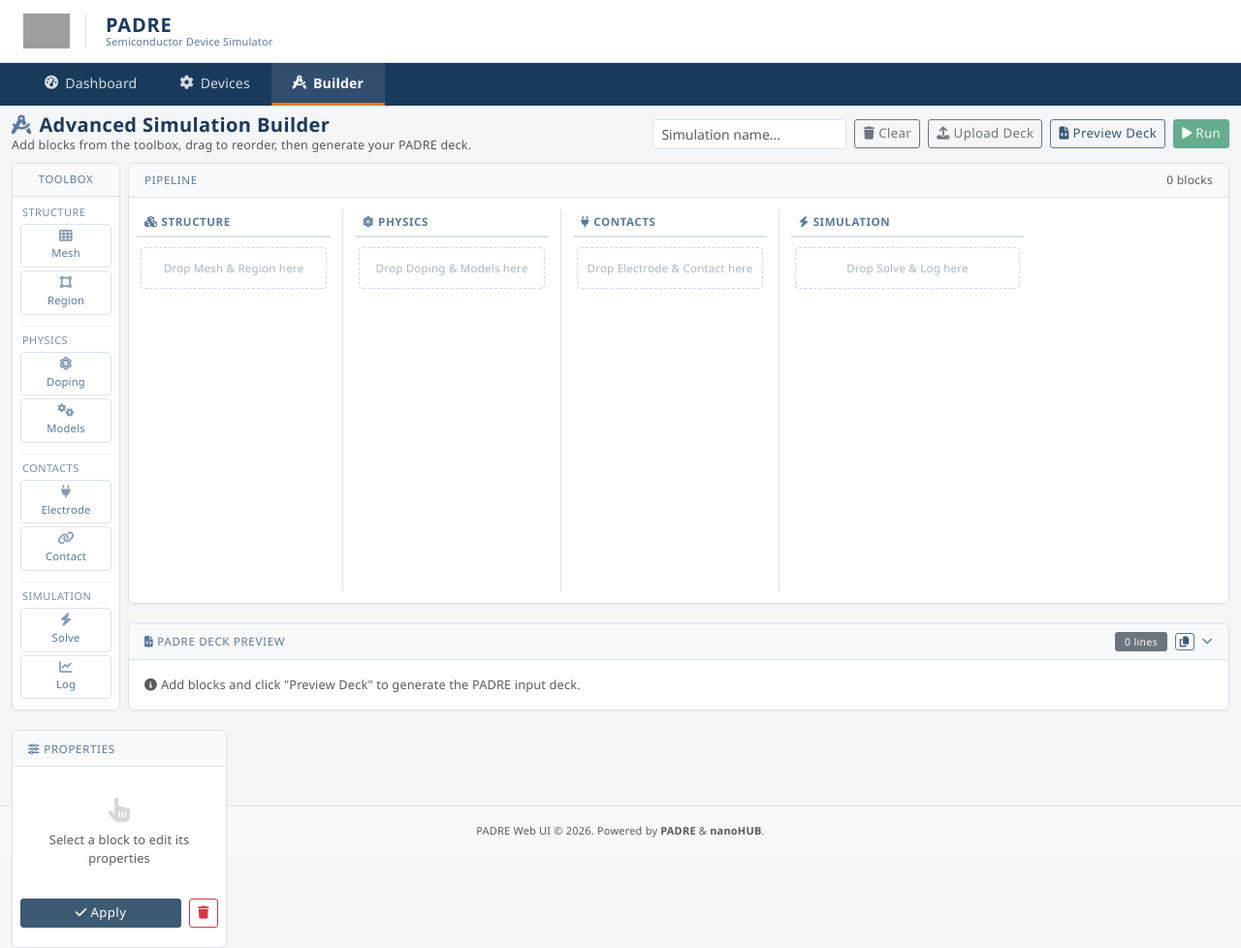
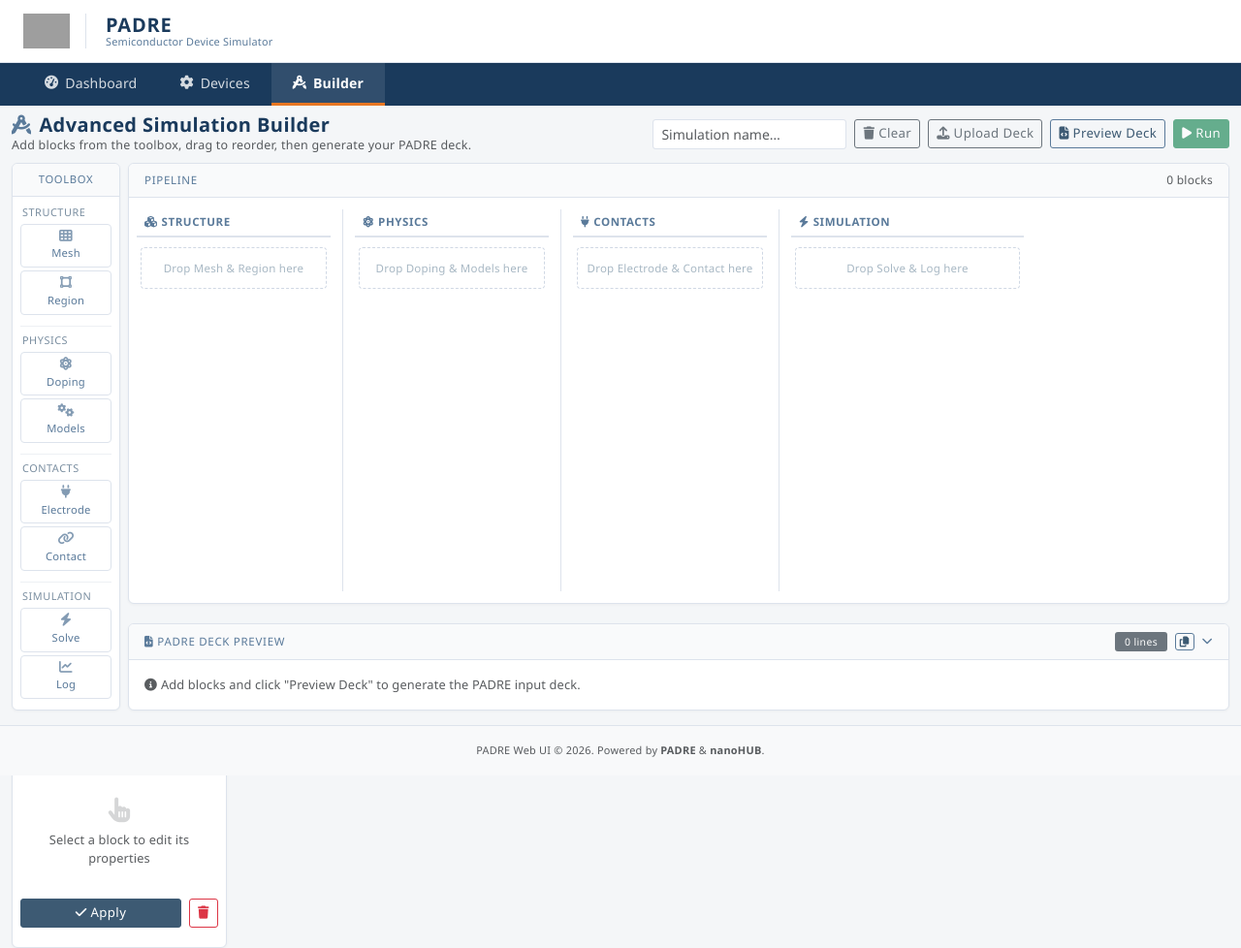
Before and after one commit to denphi/padre-web, a Flask app: page /builder in a window 1280 px wide. Shown: the whole page at 97% size. Run offline with Flask 3, Linux system fonts and the light colour scheme; some libraries are stand-ins or nearby versions; grey boxes are pictures that could not be loaded.

Commit message:
Added new version

```diff
--- a/app/static/css/style.css
+++ b/app/static/css/style.css
@@ -30,13 +30,6 @@
     color: var(--text-primary);
     font-size: 0.9rem;
     letter-spacing: 0.01em;
-    min-height: 100vh;
-    display: flex;
-    flex-direction: column;
-}
-
-.container-fluid {
-    flex: 1;
 }
 
 /* ── Brand header ──────────────────────────────────────── */
@@ -370,8 +363,13 @@
 
 /* ── Footer ─────────────────────────────────────────────── */
 .footer {
-    margin-top: auto;
+    position: fixed;
+    bottom: 0;
+    left: 0;
+    right: 0;
+    z-index: 1010;
     border-top: 1px solid var(--border-color);
+    background: #f8f9fa;
     color: var(--text-muted);
     font-size: 0.78rem;
     letter-spacing: 0.02em;
--- a/app/templates/base.html
+++ b/app/templates/base.html
@@ -53,7 +53,7 @@
         </div>
     </nav>
 
-    <div class="container-fluid py-2">
+    <div class="container-fluid py-2" style="padding-bottom: 3rem;">
         {% block content %}{% endblock %}
     </div>
 
```
Also changed, not shown: app/static/js/dashboard.js (+58 -5 lines).
